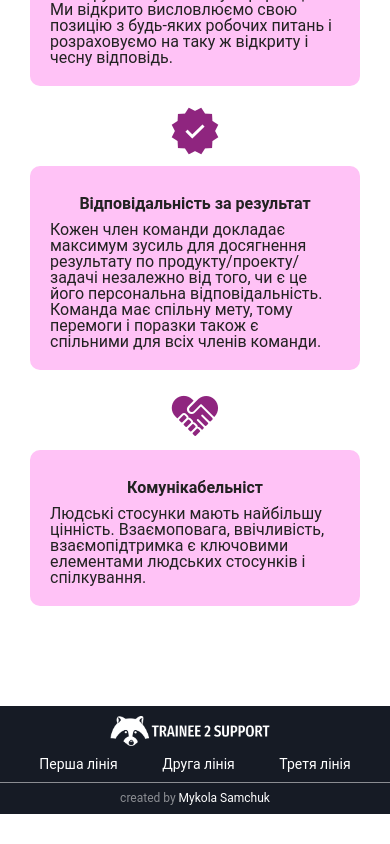
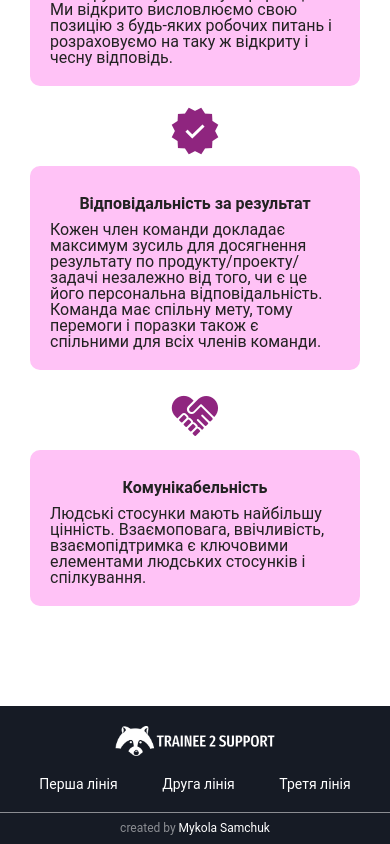
Before and after one commit to Mykola-Samchuk/trainee2support, a React (Create React App) app: page / in a window 390 px wide. Shown: the part 1930-2774 px from the top of the page. Before the commit the page ends 2744 px from the top, so only its background shows below. Built offline with nearby package versions, Linux system fonts and the light colour scheme.

Commit message:
change in about paes

```diff
--- a/src/components/Footer/footer.scss
+++ b/src/components/Footer/footer.scss
@@ -84,7 +84,7 @@ footer {
 // media query
 @media (max-width: 1199px) {
   .footer-up {
-    padding: 10px 20px;
+    padding: 20px 20px;
   }
   .footer-down {
     padding: 10px 20px;
@@ -95,7 +95,8 @@ footer {
     flex-direction: column;
     .footer-logo-wrapp {
       .footer-logo {
-        margin-bottom: 10px;
+        margin-bottom: 20px;
+        margin-right: 0;
       }
     }
     .footer-link {
--- a/src/pages/About/About.jsx
+++ b/src/pages/About/About.jsx
@@ -96,7 +96,7 @@ export default function About() {
                 <img src={icon4} alt="img" />
               </div>
               <div className="principle-text">
-                <h4 className="principle-title">Комунікабельніст</h4>
+                <h4 className="principle-title">Комунікабельність</h4>
                 <p>
                   Людські стосунки мають найбільшу цінність. Взаємоповага,
                   ввічливість, взаємопідтримка є ключовими елементами людських
```
